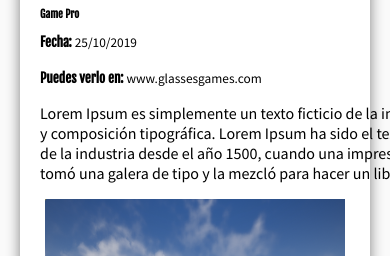
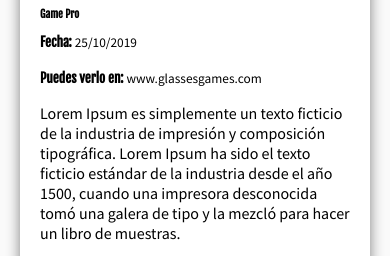
Before and after one commit to LyleDylandy/GG, a plain HTML site: page index.html in a window 390 px wide. Shown: the part 567-823 px from the top of the page. Drawn offline with Linux system fonts and the light colour scheme.

Commit message:
Update mobile.css

```diff
--- a/estilos/mobile.css
+++ b/estilos/mobile.css
@@ -23,6 +23,10 @@
         display: block;
     }
 
+        .project_details{
+        width: inherit;
+    }
+
     .project_image_container{
         text-align: center;
     }
```
